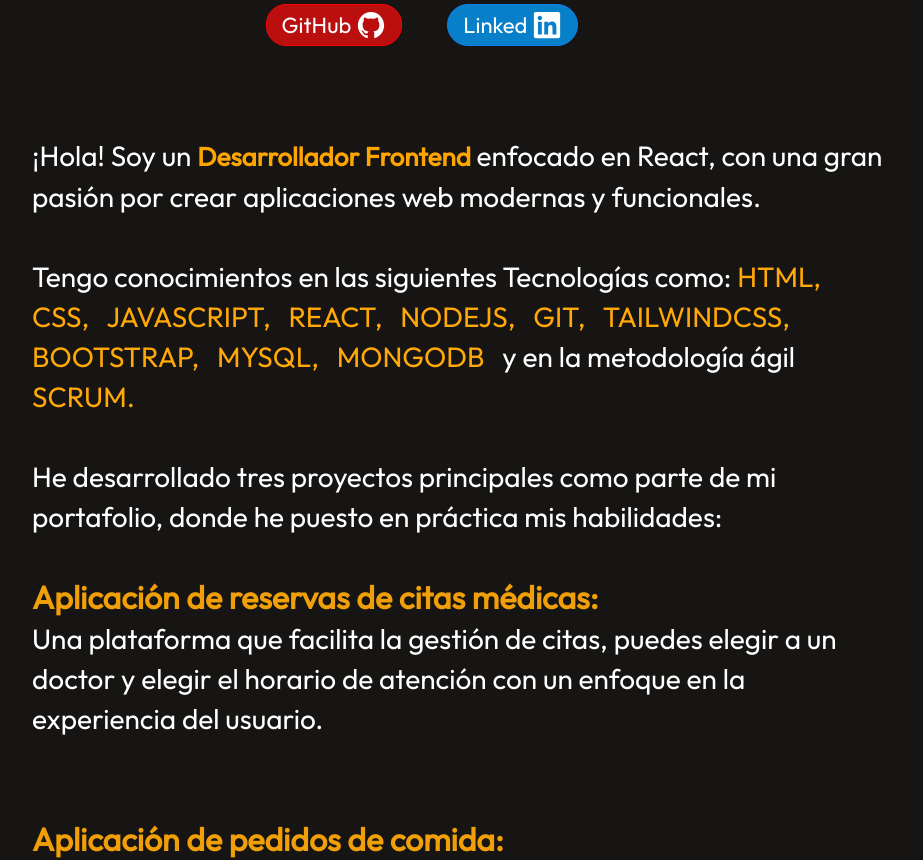
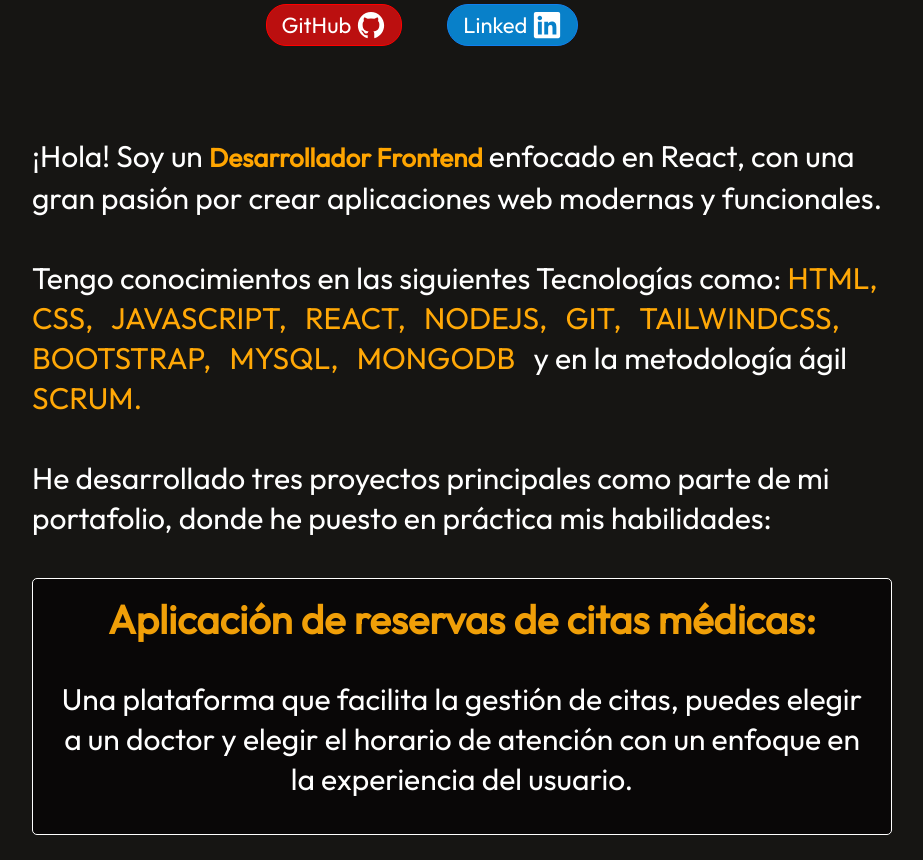
Before and after one commit to MarioCamayo/portfolio, a React (Vite) app: page / in a window 1280 px wide. Shown: the part 1060-1920 px from the top of the page, without its empty margins (218-1141 px from the left). Built offline with nearby package versions, Linux system fonts and the light colour scheme.

Commit message:
se modificó las medidas del texto  y se puso estilos al componente About

```diff
--- a/src/components/About/About.jsx
+++ b/src/components/About/About.jsx
@@ -12,9 +12,7 @@ import  logo_mongodb from '../../assets/logo_mongodb2.png'
 import  logo_bootstrap from '../../assets/logo_bootstrap2.png'
 // import logo_menu from '../../assets/icono_menu2-removebg-preview.png'
 import { FaLinkedin } from "react-icons/fa6";
-/* <FaLinkedin /> */
  import { IoLogoGithub } from "react-icons/io5";
-/* <IoLogoGithub /> */
 
 
 import './about.css'
@@ -75,7 +73,7 @@ const About = () => {
                     </section>
                         <br />
                     <section className='about-proyect'>
-                        <br />
+
                         <strong  className='about-right-title'>Aplicación de pedidos de comida:</strong><br /><p> Un sistema dinámico donde los usuarios pueden explorar opciones de comida, realizar pedidos y gestionar sus compras.
                         </p>
                      </section>
--- a/src/components/About/about.css
+++ b/src/components/About/about.css
@@ -127,7 +127,7 @@
     display: flex;
     flex-direction: column;
     /* gap: 20px; */
-    font-size: 28px;
+    font-size: 30px;
     /* font-weight: 700; */
     line-height: 40px;
     /* color: #D8D8D8;  */
@@ -171,10 +171,12 @@
     background-clip: text;
     -webkit-background-clip: text;
     -webkit-text-fill-color: transparent; */
-    font-size:32px ;
+    font-size:40px ;
     font-weight: bold;
     color: rgb(240, 159, 8)
 }
+
+
 
 .about-right-lenguaje{
     /* padding: 10px; */
@@ -199,6 +201,31 @@
 
 
 
+}
+
+.about-proyect{
+        /* width: 80vw; */
+        border: 1px solid;
+        display: flex;
+        flex-direction: column;
+        justify-content: center;
+        align-items: center;
+        padding: 20px;
+        background-color: #090707;
+        border-radius: 5px;
+        text-align: center;
+        /* font-size: 3px; */
+        /* line-height: 55px; */
+}
+.about-proyect:hover{
+    background-color: #480346fc;
+}
+.about-proyect p{
+    font-size: 30px;
+    /* margin: 50px; */
+    /* line-height: 40px; */
+    /* padding: 40px; */
+    margin-bottom: 15px;
 }
 
 .about-skills{
@@ -442,7 +469,7 @@
     }
 }
 
-@media (max-width: 480px) {
+/*@media (max-width: 480px) {
     .about{
         margin: 0 auto;
     }
@@ -454,10 +481,6 @@
     .about-para p{
         margin: 0 auto;
         text-align: center;
-        font-size: 26px;
-        /* display: flex;
-        justify-content: center;
-        align-items: center; */
 
     }
 
@@ -465,3 +488,4 @@
         margin: 0 auto;
     }
 }
+*/
--- a/src/components/Contact/contact.css
+++ b/src/components/Contact/contact.css
@@ -184,13 +184,12 @@
 
 }
 
-@media(max-width:480px){
+/*@media(max-width:480px){
 
   .contact{
     margin: 40px 70px;
 
 
-    /* margin: 0 auto; */
   }
   .contact-title{
     margin-top: 20px;
@@ -211,4 +210,4 @@
 
 
 
-}
+}*/
--- a/src/components/Footer/Footer.jsx
+++ b/src/components/Footer/Footer.jsx
@@ -26,7 +26,7 @@ const Footer = () => {
 
       {/* <hr /> */}
       <div className='footer-bottom'>
-        <p className='footer-bottom-left'>Copyright © 2025 Mario Camayo. Todos los derechos reservados.
+        <p className='footer-bottom-left'>Copyright 2025  ©  Mario Camayo. Todos los derechos reservados.
         </p>
         {/* <div className='footer-bottom-right'>
           <p>Inicio</p>
--- a/src/components/Footer/footer.css
+++ b/src/components/Footer/footer.css
@@ -59,8 +59,9 @@
 
   .footer-bottom{
     display: flex;
-    justify-content: space-between;
+    justify-content: center;
     font-size: 18px;
+    /* text-align: center; */
   }
 
   .footer-bottom-right{
@@ -71,7 +72,8 @@
   }
 
   .footer-bottom-left{
-    font-size: 14px;
+    font-size: 16px;
+    margin-bottom: 10px;
   }
 
    .footer-bottom-right p:hover{
@@ -155,14 +157,15 @@
     }
     .footer-bottom{
       /* flex-wrap: wrap; */
-      text-align: center;
+      /* text-align: center; */
       /* margin: 0 auto; */
     }
 
     .footer-bottom-left{
       /* margin: 0 auto; */
+      /* margin: 0 auto; */
       text-align: center;
-      margin-right: 120px;
+      /* margin-right: 120px; */
     }
 
    }
```
Also changed, not shown: src/components/MyWork/mywork.css (+2 -6 lines).
